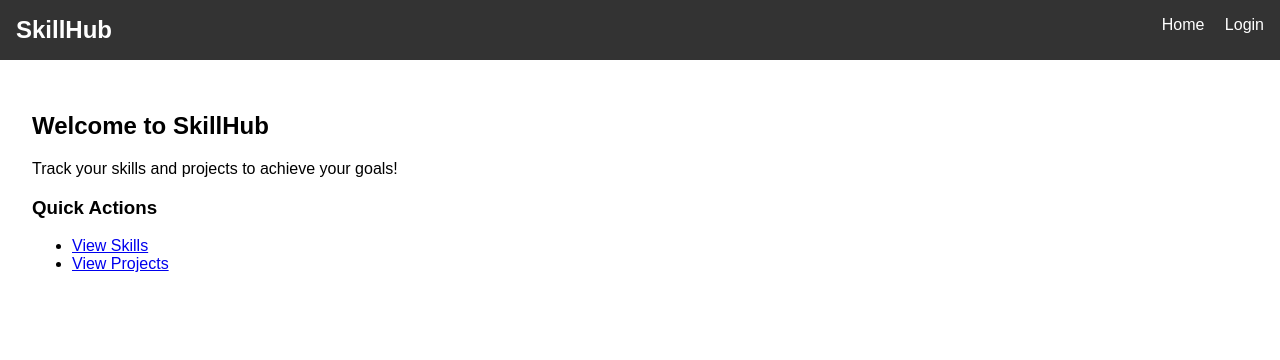
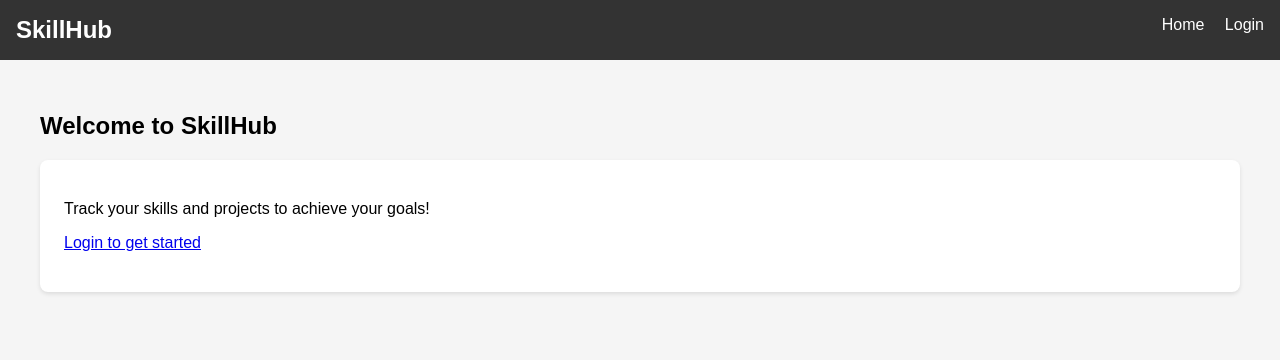
Before and after one commit to hayat-hani/Capstone-Project, a Django app: page / in a window 1280 px wide. Shown: the top 360 px of the page. Run offline with Django 5.2, Linux system fonts and the light colour scheme.

Commit message:
Style fixes

```diff
--- a/main_app/static/css/base.css
+++ b/main_app/static/css/base.css
@@ -2,6 +2,7 @@ body {
       font-family: Arial, sans-serif;
       margin: 0;
       padding: 0;
+      background-color: #f5f5f5;
   }
 
   nav {
@@ -32,6 +33,33 @@ body {
       text-decoration: none;
   }
 
+  nav a:hover {
+      color: #ddd;
+  }
+
   main {
       padding: 2rem;
+      max-width: 1200px;
+      margin: 0 auto;
   }
+
+  .card {
+      background: white;
+      border-radius: 8px;
+      padding: 1.5rem;
+      margin: 1rem 0;
+      box-shadow: 0 2px 4px rgba(0,0,0,0.1);
+  }
+
+  .skill-item, .project-item {
+      background: #f8f9fa;
+      padding: 1rem;
+      margin: 0.5rem 0;
+      border-radius: 4px;
+      border-left: 4px solid #007bff;
+  }
+
+  ul {
+      list-style: none;
+      padding: 0;
+  }
--- a/main_app/templates/main_app/home.html
+++ b/main_app/templates/main_app/home.html
@@ -1,14 +1,42 @@
 {% extends 'main_app/base.html' %}
 
-  {% block content %}
-  <h2>Welcome to SkillHub</h2>
-  <p>Track your skills and projects to achieve your goals!</p>
+{% block content %}
+<h2>Welcome to SkillHub</h2>
 
-  <div>
-      <h3>Quick Actions</h3>
-      <ul>
-          <li><a href="{% url 'main_app:skills_list' %}">View Skills</a></li>
-          <li><a href="{% url 'main_app:projects_list' %}">View Projects</a></li>
-      </ul>
-  </div>
-  {% endblock %}
+{% if user.is_authenticated %}
+    <diV class="card">
+        <p>Hi, {{ user.username }}! 👋</p>
+    </div>
+
+    <diV class="card">
+        <h3>Your Skills ({{ skills.count }})</h3>
+        {% if skills %}
+            <ul>
+                {% for skill in skills %}
+                    <li class="skill-item">{{ skill.title }} - {{ skill.progress }}%</li>
+                {% endfor %}
+            </ul>
+        {% else %}
+            <p>No skills added yet.</p>
+        {% endif %}
+    </div>
+
+    <diV class="card">
+        <h3>Your Projects ({{ projects.count }})</h3>
+        {% if projects %}
+            <ul>
+                {% for project in projects %}
+                    <li class="project-item">{{ project.title }} - {{ project.progress }}%</li>
+                {% endfor %}
+            </ul>
+        {% else %}
+            <p>No projects added yet.</p>
+        {% endif %}
+    </div>
+{% else %}
+    <diV class="card">
+        <p>Track your skills and projects to achieve your goals!</p>
+        <p><a href="{% url 'main_app:login' %}">Login to get started</a></p>
+    <diV>
+{% endif %}
+{% endblock %}
--- a/main_app/views.py
+++ b/main_app/views.py
@@ -6,7 +6,12 @@ from django.contrib.auth.models import User
 from .models import Skill, Project, Task, Reflection
 
 def home(request):
-      return render(request, 'main_app/home.html')
+      if request.user.is_authenticated:
+          skills = Skill.objects.filter(user=request.user)
+          projects = Project.objects.filter(user=request.user)
+          return render(request, 'main_app/home.html', {'skills': skills, 'projects': projects})
+      else:
+            return render(request, 'main_app/home.html')
 
 def skills_list(request):
       if request.user.is_authenticated:
```
